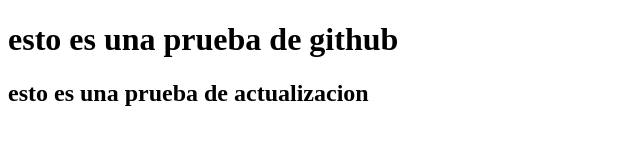
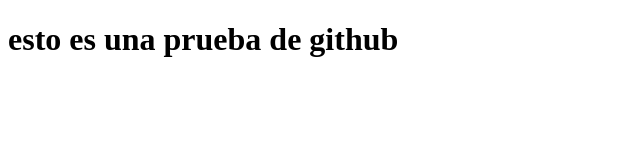
Before and after one commit to Dani-suarez/natillera, a plain HTML site: page index.html in a window 1280 px wide. Shown: the whole page, without its empty margins (0-640 px from the left). Drawn offline with Linux system fonts and the light colour scheme.

Commit message:
prueba de eliminar linea

```diff
--- a/index.html
+++ b/index.html
@@ -8,6 +8,5 @@
 </head>
 <body>
     <h1>esto es una prueba de github</h1>
-    <h2>esto es una prueba de actualizacion</h2>
 </body>
 </html>
```
